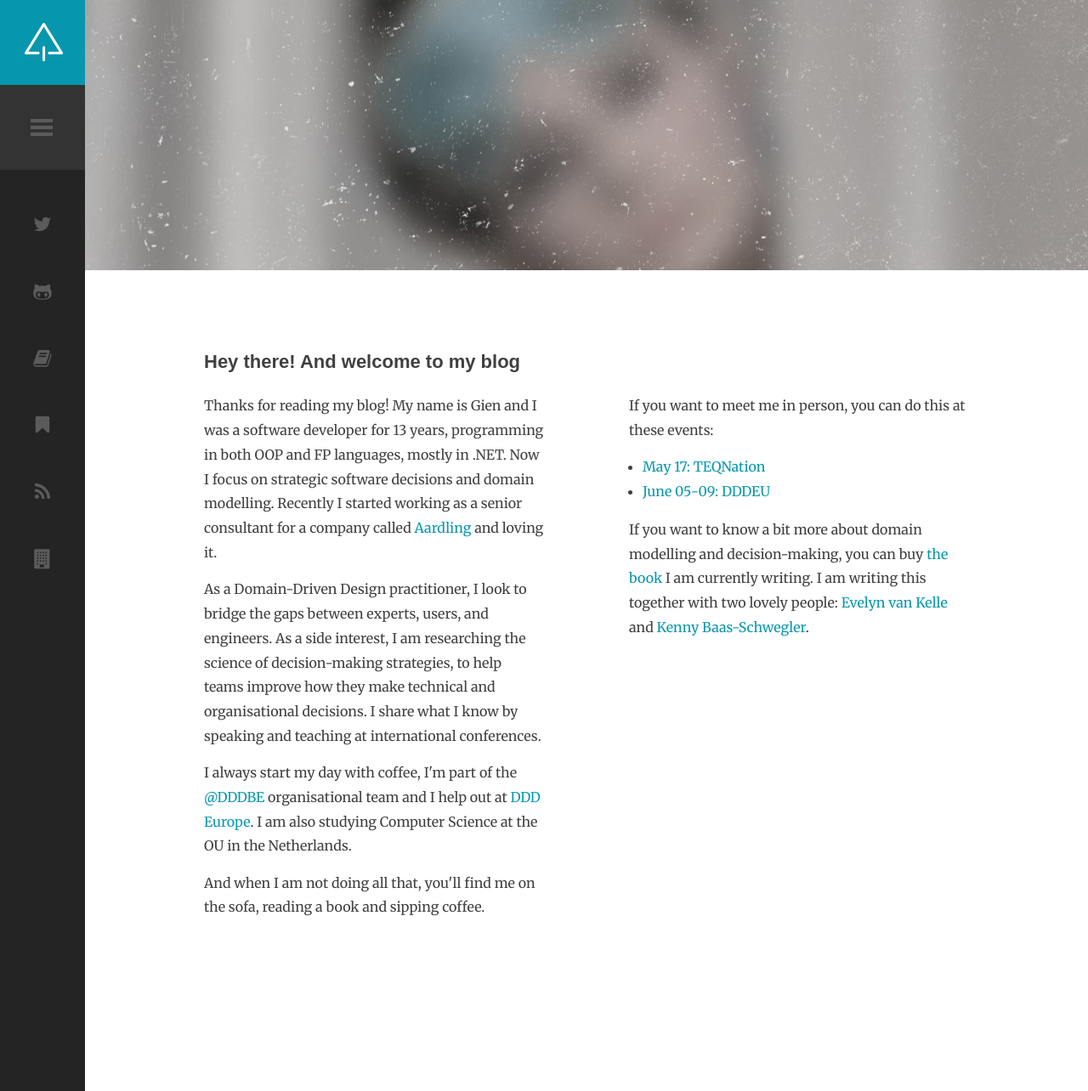
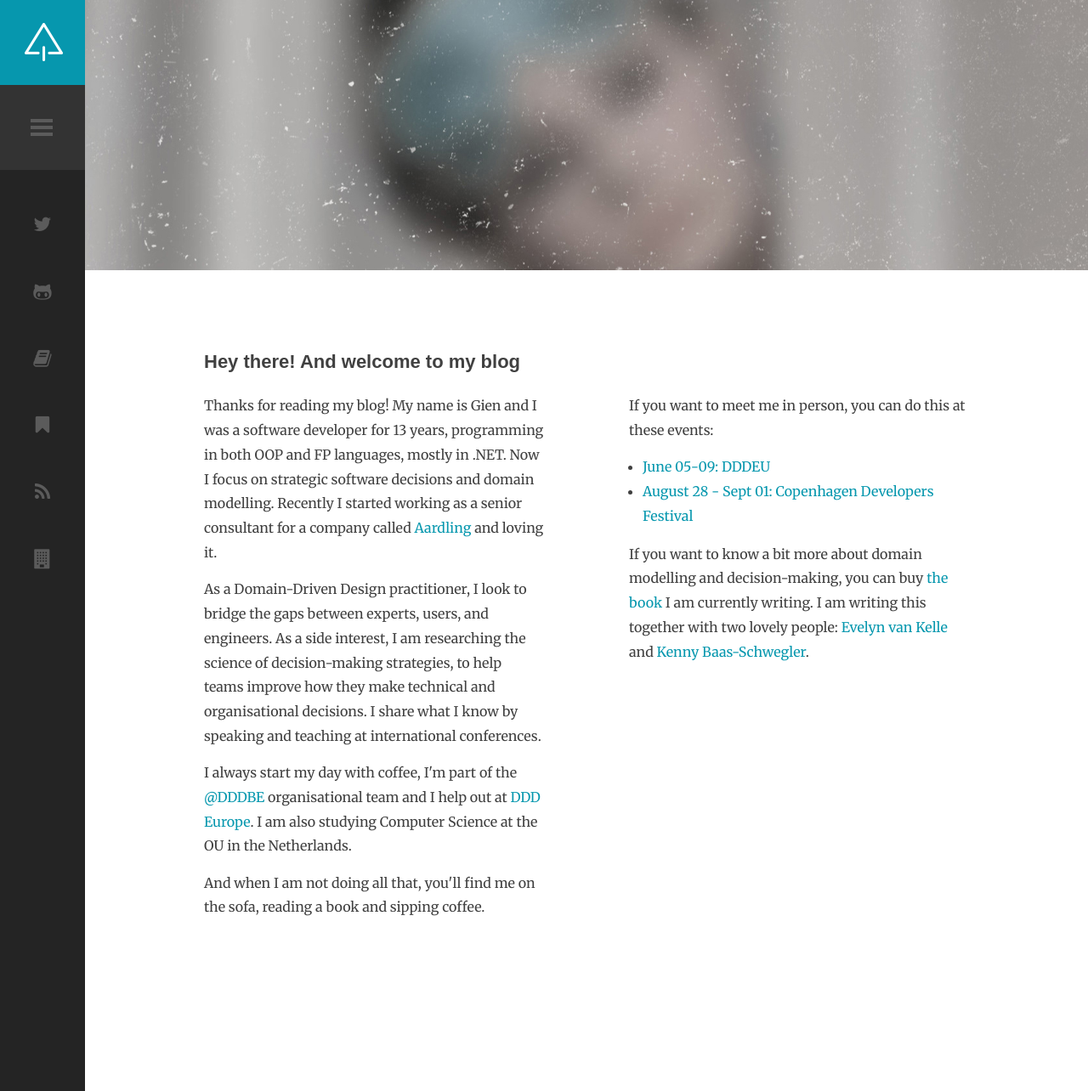
Before and after one commit to selketjah/selketjah.github.io, a Jekyll site: the page built from about.html, in a window 1280 px wide. Shown: the whole page at 85% size. Built offline with Jekyll 4.4.1, drawn with Linux system fonts in a browser that asks for light colours.

Commit message:
update about

```diff
--- a/about.html
+++ b/about.html
@@ -39,8 +39,8 @@ class: about page page-template-default
                     If you want to meet me in person, you can do this at these events:
                 </p>
                 <ul>
-                    <li><a href="https://teqnation.com/" target="_blank">May 17: TEQNation</a></li>
                     <li><a href="https://dddeurope.com/" target="_blank">June 05-09: DDDEU</a></li>
+                    <li><a href="https://cphdevfest.com/" target="_blank">August 28 - Sept 01: Copenhagen Developers Festival</a></li>
                 </ul>
                 <p>
                     If you want to know a bit more about domain modelling and decision-making, you can buy <a href="https://www.manning.com/books/collaborative-software-design" target="_blank">the book</a> I am currently writing.
```
